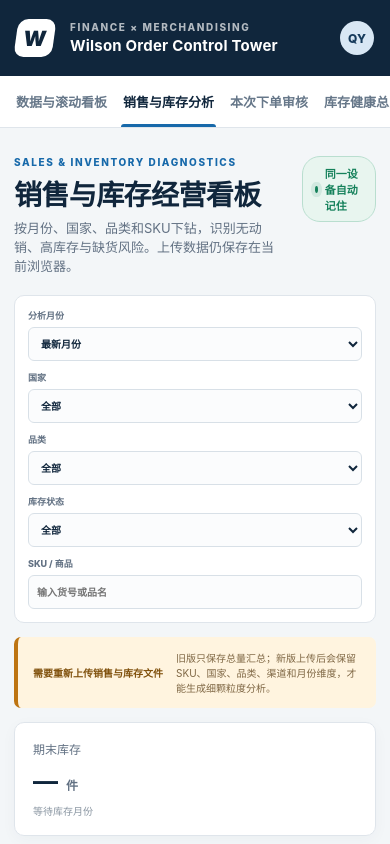
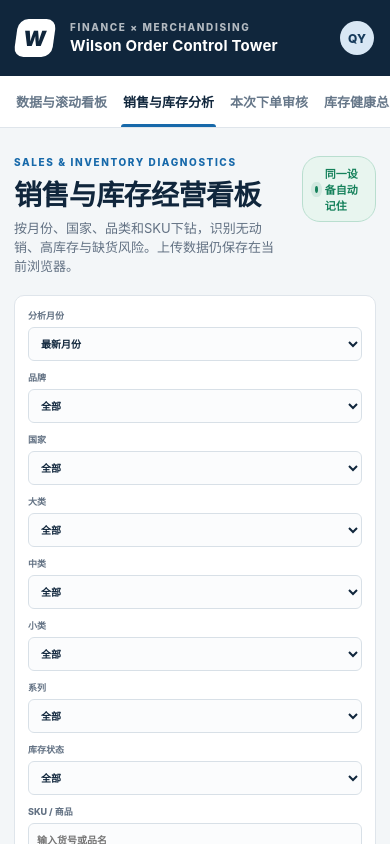
Before and after one commit to qianyingying-cmd/Order-control, a Next.js app: page / in a window 390 px wide. Both pictures are taken after a click on the button "销售与库存分析". Shown: the top 844 px of the page. Built offline with nearby package versions, Linux system fonts and the light colour scheme.

Commit message:
Add multidimensional inventory filters and visualizations

```diff
--- a/app/DataHub.tsx
+++ b/app/DataHub.tsx
@@ -9,8 +9,12 @@ type DetailRecord = {
   month: string;
   sku: string;
   name: string;
+  brand: string;
   country: string;
   category: string;
+  middleCategory: string;
+  smallCategory: string;
+  series: string;
   channel: string;
   quantity: number;
 };
@@ -49,7 +53,11 @@ const aliases = {
   sku: ["sku", "货号", "商品编码", "物料编码", "款号", "货品编码"],
   country: ["国家", "市场", "区域", "country", "market"],
   name: ["商品名称", "商品名", "品名", "货品名称", "产品名称", "sku名称"],
-  category: ["品类", "商品品类", "产品品类", "大类", "中类", "category"],
+  brand: ["品牌", "品牌名称", "brand"],
+  category: ["大类", "一级品类", "商品大类", "categoryl1", "category1"],
+  middleCategory: ["中类", "二级品类", "商品中类", "categoryl2", "category2"],
+  smallCategory: ["小类", "三级品类", "商品小类", "categoryl3", "category3", "品类"],
+  series: ["系列", "商品系列", "产品系列", "series"],
   channel: ["渠道", "销售渠道", "店铺", "门店", "客户", "channel", "store"],
   date: ["日期", "月份", "年月", "销售日期", "库存月份", "快照日期", "date", "month"],
   sales: ["零售数量", "销售数量", "销量", "净销售数量", "销售件数", "数量", "qty", "quantity"],
@@ -152,7 +160,11 @@ function parseWorkbook(buffer: ArrayBuffer, kind: DataKind, fileName: string): D
   const countryHeader = findHeader(best.headers, aliases.country);
   const dateHeader = findHeader(best.headers, aliases.date);
   const nameHeader = findHeader(best.headers, aliases.name);
+  const brandHeader = findHeader(best.headers, aliases.brand);
   const categoryHeader = findHeader(best.headers, aliases.category);
+  const middleCategoryHeader = findHeader(best.headers, aliases.middleCategory);
+  const smallCategoryHeader = findHeader(best.headers, aliases.smallCategory);
+  const seriesHeader = findHeader(best.headers, aliases.series);
   const channelHeader = findHeader(best.headers, aliases.channel);
   const monthly: Record<string, number> = {};
   const sku: Record<string, number> = {};
@@ -170,13 +182,17 @@ function parseWorkbook(buffer: ArrayBuffer, kind: DataKind, fileName: string): D
     const skuValue = skuHeader ? String(row[skuHeader] ?? "").trim() : "";
     const country = countryHeader ? String(row[countryHeader] ?? "").trim() : "";
     const name = nameHeader ? String(row[nameHeader] ?? "").trim() : "";
+    const brand = brandHeader ? String(row[brandHeader] ?? "").trim() : "";
     const category = categoryHeader ? String(row[categoryHeader] ?? "").trim() : "";
+    const middleCategory = middleCategoryHeader ? String(row[middleCategoryHeader] ?? "").trim() : "";
+    const smallCategory = smallCategoryHeader ? String(row[smallCategoryHeader] ?? "").trim() : "";
+    const series = seriesHeader ? String(row[seriesHeader] ?? "").trim() : "";
     const channel = channelHeader ? String(row[channelHeader] ?? "").trim() : "";
     if (skuValue) {
-      const key = [month, country, skuValue, name, category, channel].join("¦");
+      const key = [month, country, skuValue, name, brand, category, middleCategory, smallCategory, series, channel].join("¦");
       const current = detailMap.get(key);
       if (current) current.quantity += qty;
-      else detailMap.set(key, { month, sku: skuValue, name, country, category, channel, quantity: qty });
+      else detailMap.set(key, { month, sku: skuValue, name, brand, country, category, middleCategory, smallCategory, series, channel, quantity: qty });
     }
   });
   const months = Object.keys(monthly).sort();
@@ -228,6 +244,10 @@ export default function DataHub({ view = "data" }: { view?: "data" | "analytics"
   const [analysisMonth, setAnalysisMonth] = useState("");
   const [countryFilter, setCountryFilter] = useState("全部");
   const [categoryFilter, setCategoryFilter] = useState("全部");
+  const [brandFilter, setBrandFilter] = useState("全部");
+  const [middleCategoryFilter, setMiddleCategoryFilter] = useState("全部");
+  const [smallCategoryFilter, setSmallCategoryFilter] = useState("全部");
+  const [seriesFilter, setSeriesFilter] = useState("全部");
   const [skuSearch, setSkuSearch] = useState("");
   const [riskFilter, setRiskFilter] = useState("全部");
   const inputs = useRef<Partial<Record<DataKind, HTMLInputElement | null>>>({});
@@ -260,16 +280,24 @@ export default function DataHub({ view = "data" }: { view?: "data" | "analytics"
   const latestInventoryMonth = Array.from(new Set((inventory?.details ?? []).map((row) => row.month).filter(Boolean))).sort().at(-1) ?? "";
   const filterCountries = Array.from(new Set([...(sales?.details ?? []), ...(inventory?.details ?? [])].map((row) => row.country).filter(Boolean))).sort();
   const filterCategories = Array.from(new Set([...(sales?.details ?? []), ...(inventory?.details ?? [])].map((row) => row.category).filter(Boolean))).sort();
+  const filterBrands = Array.from(new Set([...(sales?.details ?? []), ...(inventory?.details ?? [])].map((row) => row.brand).filter(Boolean))).sort();
+  const filterMiddleCategories = Array.from(new Set([...(sales?.details ?? []), ...(inventory?.details ?? [])].filter((row) => categoryFilter === "全部" || row.category === categoryFilter).map((row) => row.middleCategory).filter(Boolean))).sort();
+  const filterSmallCategories = Array.from(new Set([...(sales?.details ?? []), ...(inventory?.details ?? [])].filter((row) => (categoryFilter === "全部" || row.category === categoryFilter) && (middleCategoryFilter === "全部" || row.middleCategory === middleCategoryFilter)).map((row) => row.smallCategory).filter(Boolean))).sort();
+  const filterSeries = Array.from(new Set([...(sales?.details ?? []), ...(inventory?.details ?? [])].map((row) => row.series).filter(Boolean))).sort();
 
   const skuAnalysis = useMemo(() => {
-    type SkuLine = { key: string; sku: string; name: string; country: string; category: string; channel: string; stock: number; sales: number; sales3m: number; oih: number; ratio: number; weeks: number; status: string };
+    type SkuLine = { key: string; sku: string; name: string; brand: string; country: string; category: string; middleCategory: string; smallCategory: string; series: string; channel: string; stock: number; sales: number; sales3m: number; oih: number; ratio: number; weeks: number; status: string };
     const lines = new Map<string, SkuLine>();
     const ensure = (row: DetailRecord) => {
       const key = `${row.country}¦${row.sku}`;
-      if (!lines.has(key)) lines.set(key, { key, sku: row.sku, name: row.name, country: row.country, category: row.category, channel: row.channel, stock: 0, sales: 0, sales3m: 0, oih: 0, ratio: 0, weeks: 0, status: "" });
+      if (!lines.has(key)) lines.set(key, { key, sku: row.sku, name: row.name, brand: row.brand, country: row.country, category: row.category, middleCategory: row.middleCategory, smallCategory: row.smallCategory, series: row.series, channel: row.channel, stock: 0, sales: 0, sales3m: 0, oih: 0, ratio: 0, weeks: 0, status: "" });
       const line = lines.get(key)!;
       if (!line.name && row.name) line.name = row.name;
       if (!line.category && row.category) line.category = row.category;
+      if (!line.brand && row.brand) line.brand = row.brand;
+      if (!line.middleCategory && row.middleCategory) line.middleCategory = row.middleCategory;
+      if (!line.smallCategory && row.smallCategory) line.smallCategory = row.smallCategory;
+      if (!line.series && row.series) line.series = row.series;
       if (!line.channel && row.channel) line.channel = row.channel;
       return line;
     };
@@ -287,11 +315,15 @@ export default function DataHub({ view = "data" }: { view?: "data" | "analytics"
       return line;
     }).filter((line) =>
       (countryFilter === "全部" || line.country === countryFilter) &&
+      (brandFilter === "全部" || line.brand === brandFilter) &&
       (categoryFilter === "全部" || line.category === categoryFilter) &&
+      (middleCategoryFilter === "全部" || line.middleCategory === middleCategoryFilter) &&
+      (smallCategoryFilter === "全部" || line.smallCategory === smallCategoryFilter) &&
+      (seriesFilter === "全部" || line.series === seriesFilter) &&
       (riskFilter === "全部" || line.status === riskFilter) &&
       (!skuSearch || `${line.sku} ${line.name}`.toLowerCase().includes(skuSearch.toLowerCase())),
     ).sort((a, b) => b.stock - a.stock);
-  }, [sales?.details, inventory?.details, oih?.details, latestInventoryMonth, selectedMonth, recentAnalysisMonths.join("|"), countryFilter, categoryFilter, riskFilter, skuSearch]);
+  }, [sales?.details, inventory?.details, oih?.details, latestInventoryMonth, selectedMonth, recentAnalysisMonths.join("|"), countryFilter, brandFilter, categoryFilter, middleCategoryFilter, smallCategoryFilter, seriesFilter, riskFilter, skuSearch]);
 
   const analyticStock = skuAnalysis.reduce((sum, row) => sum + row.stock, 0);
   const analyticSales = skuAnalysis.reduce((sum, row) => sum + row.sales, 0);
@@ -301,6 +333,21 @@ export default function DataHub({ view = "data" }: { view?: "data" | "analytics"
   const movingSku = skuAnalysis.filter((row) => row.sales3m > 0).length;
   const zeroMovingStock = skuAnalysis.filter((row) => row.status === "无动销").reduce((sum, row) => sum + row.stock, 0);
   const healthyRate = stockedSku ? skuAnalysis.filter((row) => row.status === "健康").length / stockedSku : 0;
+  const dimensionSummary = (field: "brand" | "category" | "middleCategory" | "smallCategory" | "series" | "country") => {
+    const grouped = new Map<string, { name: string; stock: number; sales: number }>();
+    skuAnalysis.forEach((row) => {
+      const name = row[field] || "未识别";
+      const current = grouped.get(name) ?? { name, stock: 0, sales: 0 };
+      current.stock += row.stock;
+      current.sales += row.sales3m;
+      grouped.set(name, current);
+    });
+    return Array.from(grouped.values()).sort((a, b) => b.stock - a.stock).slice(0, 10);
+  };
+  const brandMix = dimensionSummary("brand");
+  const categoryMix = dimensionSummary("category");
+  const countryMix = dimensionSummary("country");
+  const seriesMix = dimensionSummary("series");
 
   const rolling = useMemo(() => {
     const months = nextMonths(sales?.summary.latestMonth || inventory?.summary.latestMonth || "", 6);
@@ -384,8 +431,12 @@ export default function DataHub({ view = "data" }: { view?: "data" | "analytics"
         </div>
         <div className="analytics-filterbar">
           <label>分析月份<select value={selectedMonth} onChange={(event) => setAnalysisMonth(event.target.value)}><option value="">最新月份</option>{availableMonths.map((month) => <option key={month}>{month}</option>)}</select></label>
+          <label>品牌<select value={brandFilter} onChange={(event) => setBrandFilter(event.target.value)}><option>全部</option>{filterBrands.map((brand) => <option key={brand}>{brand}</option>)}</select></label>
           <label>国家<select value={countryFilter} onChange={(event) => setCountryFilter(event.target.value)}><option>全部</option>{filterCountries.map((country) => <option key={country}>{country}</option>)}</select></label>
-          <label>品类<select value={categoryFilter} onChange={(event) => setCategoryFilter(event.target.value)}><option>全部</option>{filterCategories.map((category) => <option key={category}>{category}</option>)}</select></label>
+          <label>大类<select value={categoryFilter} onChange={(event) => { setCategoryFilter(event.target.value); setMiddleCategoryFilter("全部"); setSmallCategoryFilter("全部"); }}><option>全部</option>{filterCategories.map((category) => <option key={category}>{category}</option>)}</select></label>
+          <label>中类<select value={middleCategoryFilter} onChange={(event) => { setMiddleCategoryFilter(event.target.value); setSmallCategoryFilter("全部"); }}><option>全部</option>{filterMiddleCategories.map((category) => <option key={category}>{category}</option>)}</select></label>
+          <label>小类<select value={smallCategoryFilter} onChange={(event) => setSmallCategoryFilter(event.target.value)}><option>全部</option>{filterSmallCategories.map((category) => <option key={category}>{category}</option>)}</select></label>
+          <label>系列<select value={seriesFilter} onChange={(event) => setSeriesFilter(event.target.value)}><option>全部</option>{filterSeries.map((series) => <option key={series}>{series}</option>)}</select></label>
           <label>库存状态<select value={riskFilter} onChange={(event) => setRiskFilter(event.target.value)}>{["全部", "健康", "高库存", "无动销", "缺货风险"].map((status) => <option key={status}>{status}</option>)}</select></label>
           <label className="search-filter">SKU / 商品<input value={skuSearch} onChange={(event) => setSkuSearch(event.target.value)} placeholder="输入货号或品名" /></label>
         </div>
@@ -415,10 +466,24 @@ export default function DataHub({ view = "data" }: { view?: "data" | "analytics"
             <div className="top-stock-list">{skuAnalysis.slice(0, 8).map((row) => <div key={row.key}><span><b>{row.sku}</b><small>{row.country} · {row.name || "未识别品名"}</small></span><i><b style={{ width: `${analyticStock ? row.stock / Math.max(...skuAnalysis.map((item) => item.stock), 1) * 100 : 0}%` }} /></i><strong>{fmt(row.stock)}</strong></div>)}</div>
           </section>
         </div>
+        <div className="dimension-grid">
+          {[
+            ["品牌库存与动销", brandMix],
+            ["大类库存结构", categoryMix],
+            ["国家库存分布", countryMix],
+            ["系列库存结构", seriesMix],
+          ].map(([title, rows]) => {
+            const data = rows as Array<{ name: string; stock: number; sales: number }>;
+            const maxStock = Math.max(...data.map((row) => row.stock), 1);
+            return <section className="panel dimension-panel" key={title as string}><div className="panel-title"><div><h3>{title as string}</h3></div><span className="legend"><span className="line-key actual" />库存 <span className="line-key target" />月均销售</span></div>
+              <div className="dimension-list">{data.length ? data.map((row) => <div key={row.name}><strong>{row.name}</strong><div className="dual-bar"><i style={{ width: `${row.stock / maxStock * 100}%` }} /><b style={{ width: `${Math.min(100, row.sales / maxStock * 100)}%` }} /></div><span>{fmt(row.stock)} / {fmt(row.sales, 1)}</span></div>) : <p>等待维度数据</p>}</div>
+            </section>;
+          })}
+        </div>
         <section className="panel sku-diagnostic">
           <div className="panel-title"><div><span className="step">03</span><h3>SKU经营诊断明细</h3></div><span className="unit">{fmt(skuAnalysis.length)} 行 · 点击上方筛选</span></div>
-          <div className="table-wrap"><table><thead><tr><th>SKU / 商品</th><th>国家</th><th>品类 / 渠道</th><th>期末库存</th><th>当月销售</th><th>近3月月均</th><th>库销比</th><th>库存周数</th><th>OIH</th><th>诊断</th></tr></thead>
-          <tbody>{skuAnalysis.slice(0, 500).map((row) => <tr key={row.key}><td><strong>{row.sku}</strong><small>{row.name || "未识别品名"}</small></td><td>{row.country || "未识别"}</td><td><strong>{row.category || "未识别品类"}</strong><small>{row.channel || "未识别渠道"}</small></td><td><strong>{fmt(row.stock)}</strong></td><td>{fmt(row.sales)}</td><td>{fmt(row.sales3m, 1)}</td><td>{row.ratio >= 999 ? "无销量" : `${row.ratio.toFixed(1)}月`}</td><td>{row.weeks >= 999 ? "无销量" : `${row.weeks.toFixed(1)}周`}</td><td>{fmt(row.oih)}</td><td><span className={`diagnostic-tag ${row.status}`}>{row.status}</span></td></tr>)}</tbody></table></div>
+          <div className="table-wrap"><table><thead><tr><th>SKU / 商品</th><th>品牌</th><th>国家</th><th>大/中/小类</th><th>系列 / 渠道</th><th>期末库存</th><th>当月销售</th><th>近3月月均</th><th>库销比</th><th>库存周数</th><th>OIH</th><th>诊断</th></tr></thead>
+          <tbody>{skuAnalysis.slice(0, 500).map((row) => <tr key={row.key}><td><strong>{row.sku}</strong><small>{row.name || "未识别品名"}</small></td><td>{row.brand || "未识别"}</td><td>{row.country || "未识别"}</td><td><strong>{row.category || "—"} / {row.middleCategory || "—"}</strong><small>{row.smallCategory || "未识别小类"}</small></td><td><strong>{row.series || "未识别系列"}</strong><small>{row.channel || "未识别渠道"}</small></td><td><strong>{fmt(row.stock)}</strong></td><td>{fmt(row.sales)}</td><td>{fmt(row.sales3m, 1)}</td><td>{row.ratio >= 999 ? "无销量" : `${row.ratio.toFixed(1)}月`}</td><td>{row.weeks >= 999 ? "无销量" : `${row.weeks.toFixed(1)}周`}</td><td>{fmt(row.oih)}</td><td><span className={`diagnostic-tag ${row.status}`}>{row.status}</span></td></tr>)}</tbody></table></div>
           {skuAnalysis.length > 500 && <p className="table-limit">当前显示库存最高的500行，请使用筛选缩小范围。</p>}
         </section>
         <p className="privacy-note">计算口径：库存取最新可识别库存月份；当月销售取所选月份；库销比和库存周数使用截至所选月份的最近3个月月均销量。无销量但有库存归类为“无动销”。</p>
--- a/app/globals.css
+++ b/app/globals.css
@@ -255,7 +255,7 @@ td small { display:block; color:#7d8994; font-size:9px; margin-top:4px; max-widt
 .empty-panel { height:270px; display:grid; place-items:center; color:#8a96a2; font-size:11px; }
 .data-roll { padding-top:18px; }
 .privacy-note { margin:0; padding:10px 12px; border-left:3px solid #9fb3c3; background:#eef3f6; color:#627183; font-size:9px; line-height:1.55; }
-.analytics-filterbar { display:grid; grid-template-columns:130px 140px 150px 140px minmax(190px,1fr); gap:10px; margin-bottom:14px; padding:13px; background:#fff; border:1px solid var(--line); border-radius:10px; }
+.analytics-filterbar { display:grid; grid-template-columns:repeat(5,minmax(110px,1fr)); gap:10px; margin-bottom:14px; padding:13px; background:#fff; border:1px solid var(--line); border-radius:10px; }
 .analytics-filterbar label { color:var(--muted); font-size:9px; font-weight:800; }
 .analytics-filterbar select,.analytics-filterbar input { width:100%; height:34px; margin-top:5px; padding:0 8px; border:1px solid #d8e0e7; border-radius:6px; background:#fbfcfd; color:var(--ink); font-size:10px; }
 .detail-upgrade-note { margin-bottom:14px; padding:13px 15px; border-left:4px solid var(--amber); border-radius:7px; background:var(--amber-soft); display:flex; gap:13px; align-items:center; font-size:10px; }
@@ -274,6 +274,16 @@ td small { display:block; color:#7d8994; font-size:9px; margin-top:4px; max-widt
 .diagnostic-tag { display:inline-block; padding:5px 8px; border-radius:12px; font-size:8px; font-weight:900; }
 .diagnostic-tag.健康 { color:var(--green); background:var(--green-soft); }.diagnostic-tag.高库存 { color:var(--amber); background:var(--amber-soft); }.diagnostic-tag.无动销 { color:var(--red); background:var(--red-soft); }.diagnostic-tag.缺货风险 { color:#38617f; background:#e6f0f6; }
 .table-limit { margin:0; padding:9px 14px; color:var(--muted); background:#f7f9fa; font-size:9px; }
+.dimension-grid { display:grid; grid-template-columns:repeat(2,1fr); gap:16px; margin-bottom:16px; }
+.dimension-panel { overflow:hidden; }
+.dimension-list { padding:14px 17px; display:grid; gap:10px; }
+.dimension-list > div { display:grid; grid-template-columns:minmax(85px,125px) 1fr 82px; gap:9px; align-items:center; font-size:9px; }
+.dimension-list > div > strong { overflow:hidden; text-overflow:ellipsis; white-space:nowrap; }
+.dimension-list > div > span { color:var(--muted); text-align:right; }
+.dual-bar { height:12px; position:relative; background:#edf1f4; border-radius:7px; overflow:hidden; }
+.dual-bar i,.dual-bar b { position:absolute; left:0; display:block; border-radius:7px; }
+.dual-bar i { top:0; height:7px; background:var(--blue); }
+.dual-bar b { bottom:0; height:4px; background:#aeb9c4; }
 
 @media (max-width: 980px) {
   .header-right .data-pill, .header-right .ghost, .source-note { display:none; }
@@ -286,6 +296,7 @@ td small { display:block; color:#7d8994; font-size:9px; margin-top:4px; max-widt
   .analytics-filterbar { grid-template-columns:repeat(2,1fr); }
   .analytics-kpis { grid-template-columns:repeat(2,1fr); }
   .analytics-panels { grid-template-columns:1fr; }
+  .dimension-grid { grid-template-columns:1fr; }
 }
 @media (max-width: 620px) {
   .topbar { padding:0 16px; }
```
